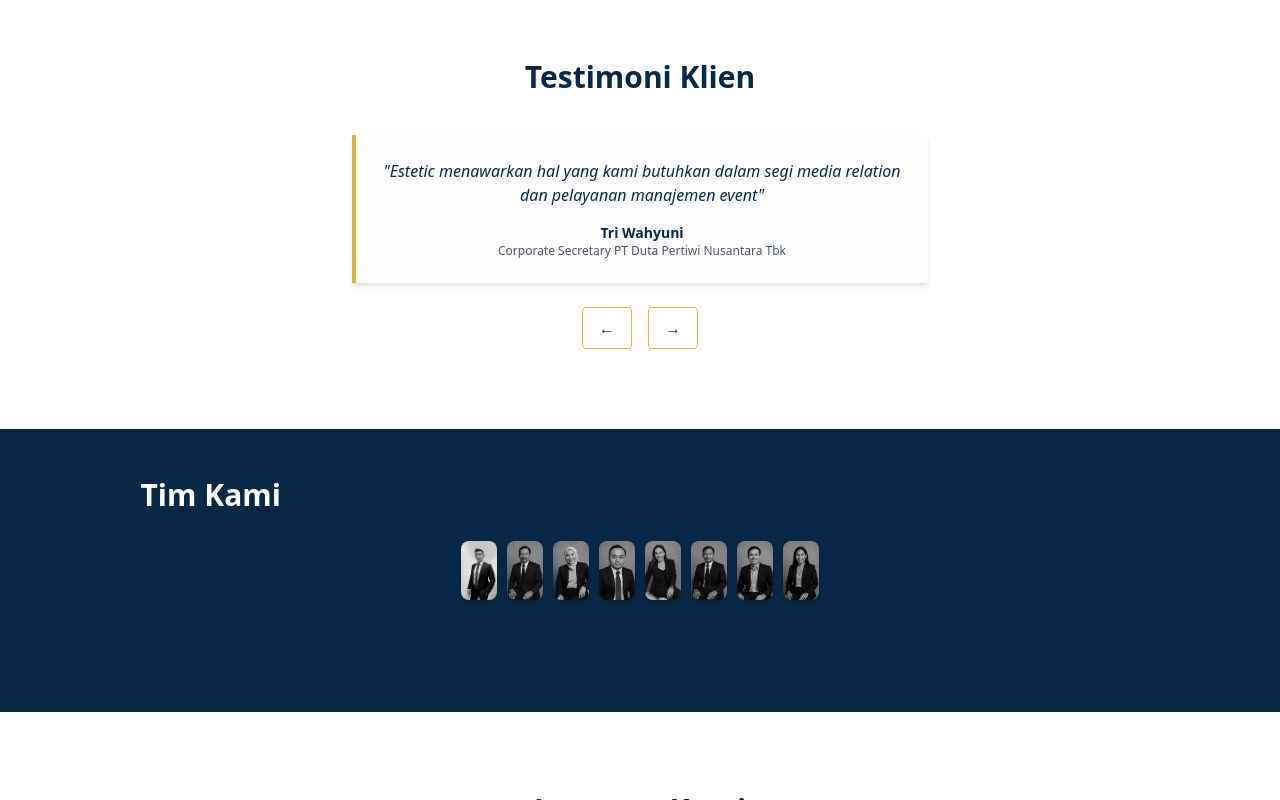
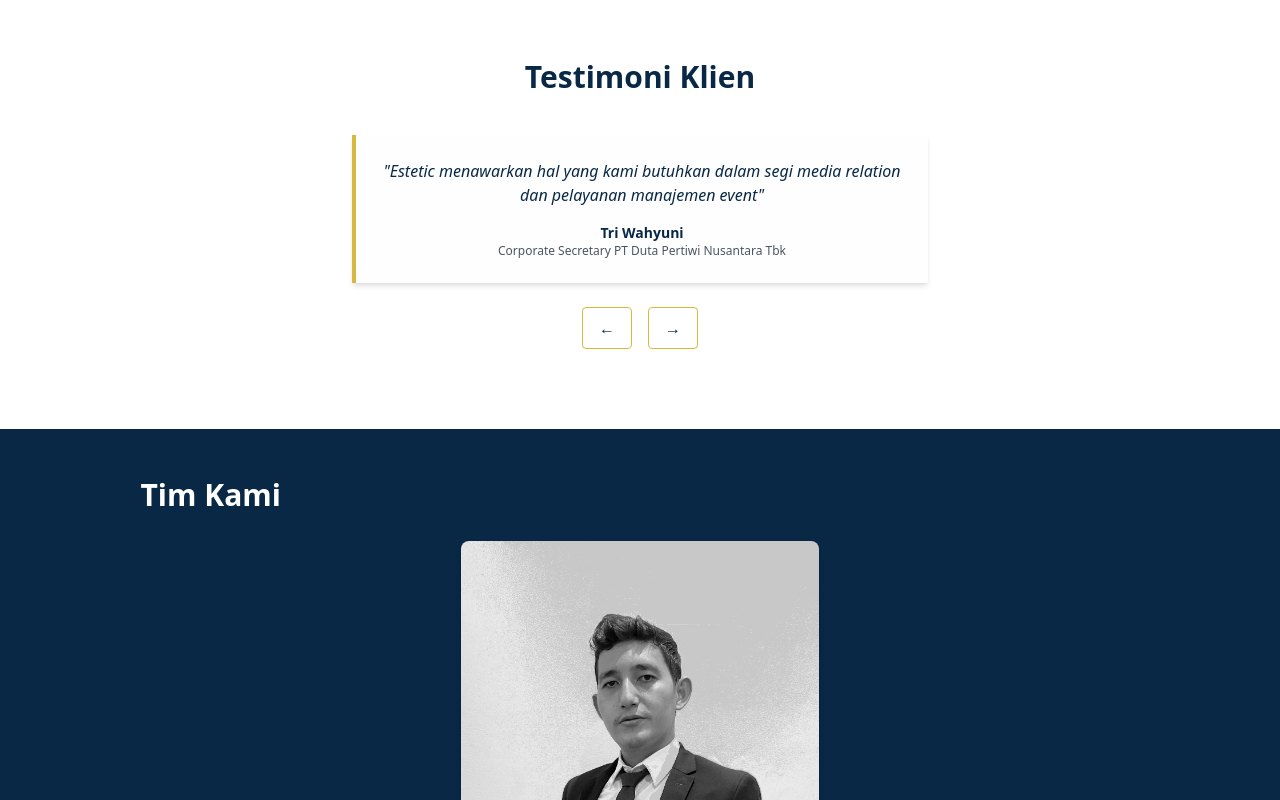
Before and after one commit to ProfAdri90/estetic-dinamis, a Next.js app: page / in a window 1280 px wide. Shown: the part 3099-3899 px from the top of the page. Built offline with nearby package versions, Linux system fonts and the light colour scheme.

Commit message:
Update OurTeams.jsx

```diff
--- a/components/OurTeams.jsx
+++ b/components/OurTeams.jsx
@@ -14,7 +14,7 @@ const teamMembers = [
 export default function OurTeams() {
   return (
     <section id="our-team" className="scroll-mt-[140px] px-4 py-16 bg-[#082846]">
-      <div className="max-w-[1200px] mx-auto grid grid-cols-8 gap-[10px] place-items-center">
+      <div className="max-w-[1200px] mx-auto flex justify-between flex-wrap gap-2">
         {teamMembers.map((member, index) => (
           <TeamCard
             key={index}
```
